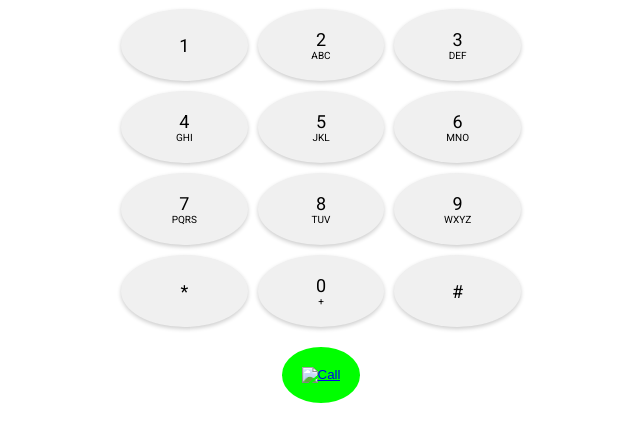
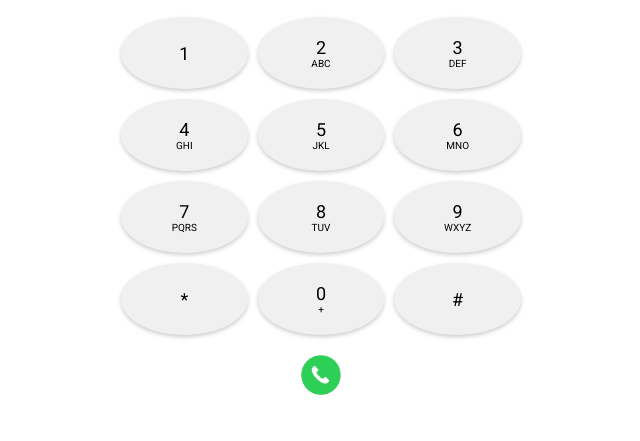
Before and after one commit to callyourG/cg-frontend, a plain HTML site: page index.html in a window 1280 px wide. Shown: the part 251-692 px from the top of the page, without its empty margins (319-959 px from the left). Drawn offline with Linux system fonts and the light colour scheme.

Commit message:
index pg(btn) edit

```diff
--- a/index.css
+++ b/index.css
@@ -70,14 +70,17 @@ h2 {
 }
 
 .call-button {
-    background-color: #00ff00;
+    /* background-color: #2ECF56; */
     border: none;
     border-radius: 50%;
     padding: 20px;
     cursor: pointer;
+    background-image: url('img/call.png');
+    background-size: cover;
+    background-position: center;
 }
 
-.call-button img {
-    width: 24px;
-    height: 24px;
+.call-button:hover {
+    box-shadow: 0 8px 16px rgba(0, 0, 0, 0.2);
+    transform: translateY(-1px);
 }
--- a/index.html
+++ b/index.html
@@ -29,10 +29,8 @@
                 <div class="key">0<br><small>+</small></div>
                 <div class="key">#</div>
             </div>
-            <button class="call-button">
-            <a href ="chat.html">
-                <img src="/img-call-icon.png" alt="Call">
-            </a>
+            <button onclick="location.href='chat.html';" class="call-button">
+
             </button>
         </main>
     </div>
```
